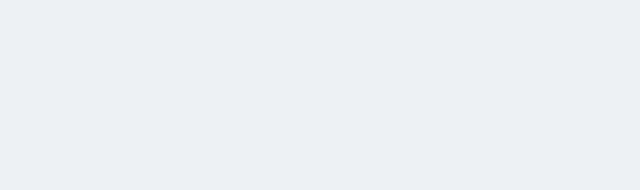
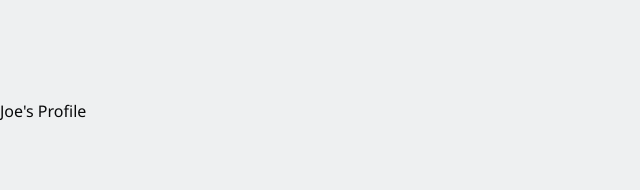
Before and after one commit to Henriqueba210/nextfire-app, a Next.js app: page / in a window 1280 px wide. Shown: the top 190 px of the page, without its empty margins (0-640 px from the left). Built offline with nearby package versions, Linux system fonts and the light colour scheme.

Commit message:
feat: :sparkles: created base routing

```diff
--- /dev/null
+++ b/pages/admin/[slug].tsx
@@ -0,0 +1,3 @@
+export default function AdminPostEdit({}) {
+  return <main><h1>Edit Post</h1></main>;
+}
--- /dev/null
+++ b/pages/admin/index.tsx
@@ -0,0 +1,5 @@
+export default function AdminPostsPage({}) {
+    return (
+        <main></main>
+    )
+};
--- a/pages/index.tsx
+++ b/pages/index.tsx
@@ -1,11 +1,18 @@
-import Head from 'next/head'
-import Image from 'next/image'
-import styles from '../styles/Home.module.css'
+import Link from "next/link";
+import styles from "../styles/Home.module.css";
 
 export default function Home() {
   return (
     <div>
-
+      <Link
+        prefetch={false}
+        href={{
+          pathname: "/[username]",
+          query: { username: "joe" },
+        }}
+      >
+        <a>Joe's Profile</a>
+      </Link>
     </div>
-  )
+  );
 }
```
Also changed, not shown: pages/[username]/[slug].tsx (added, +7 -0 lines), pages/enter.tsx (added, +7 -0 lines), pages/[username]/index.tsx (added).
